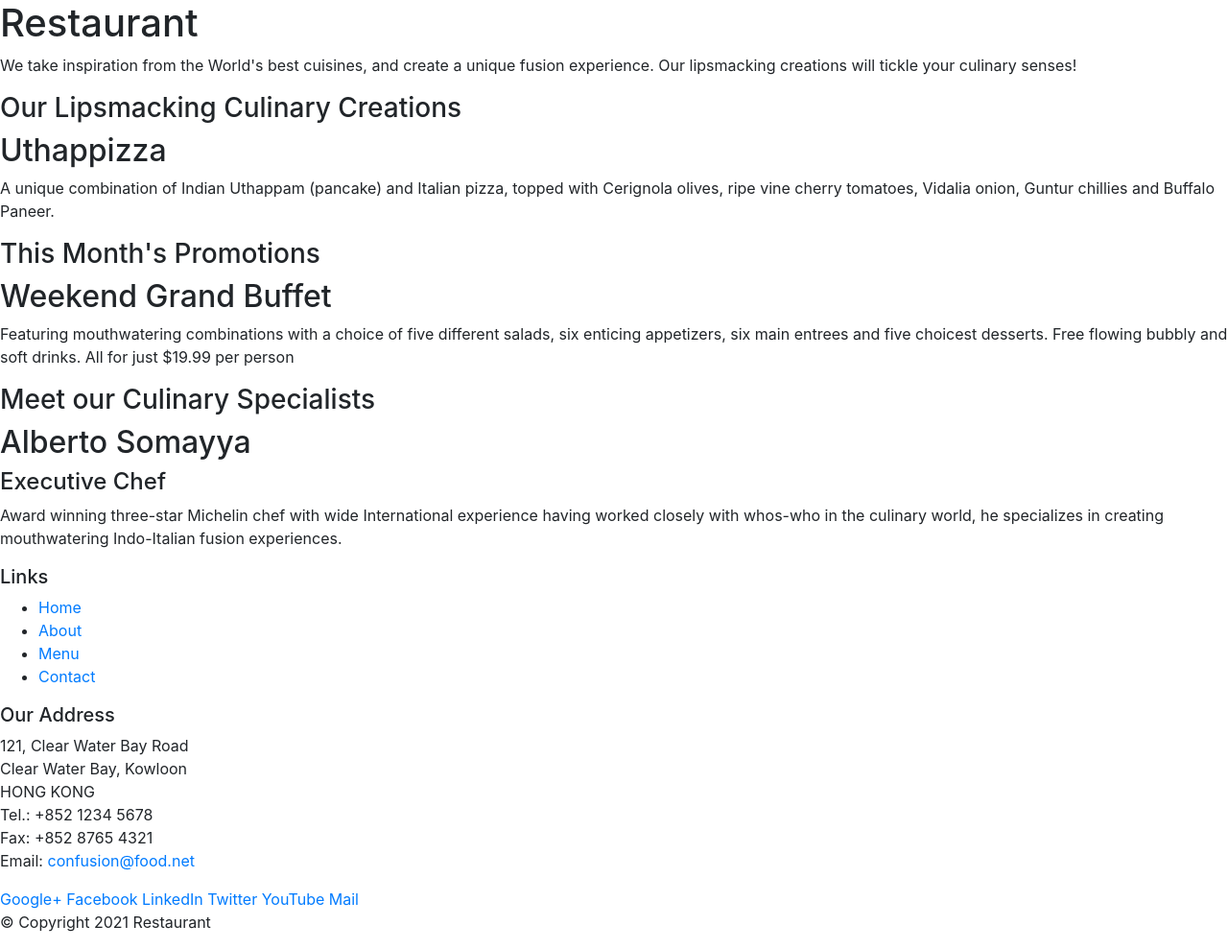
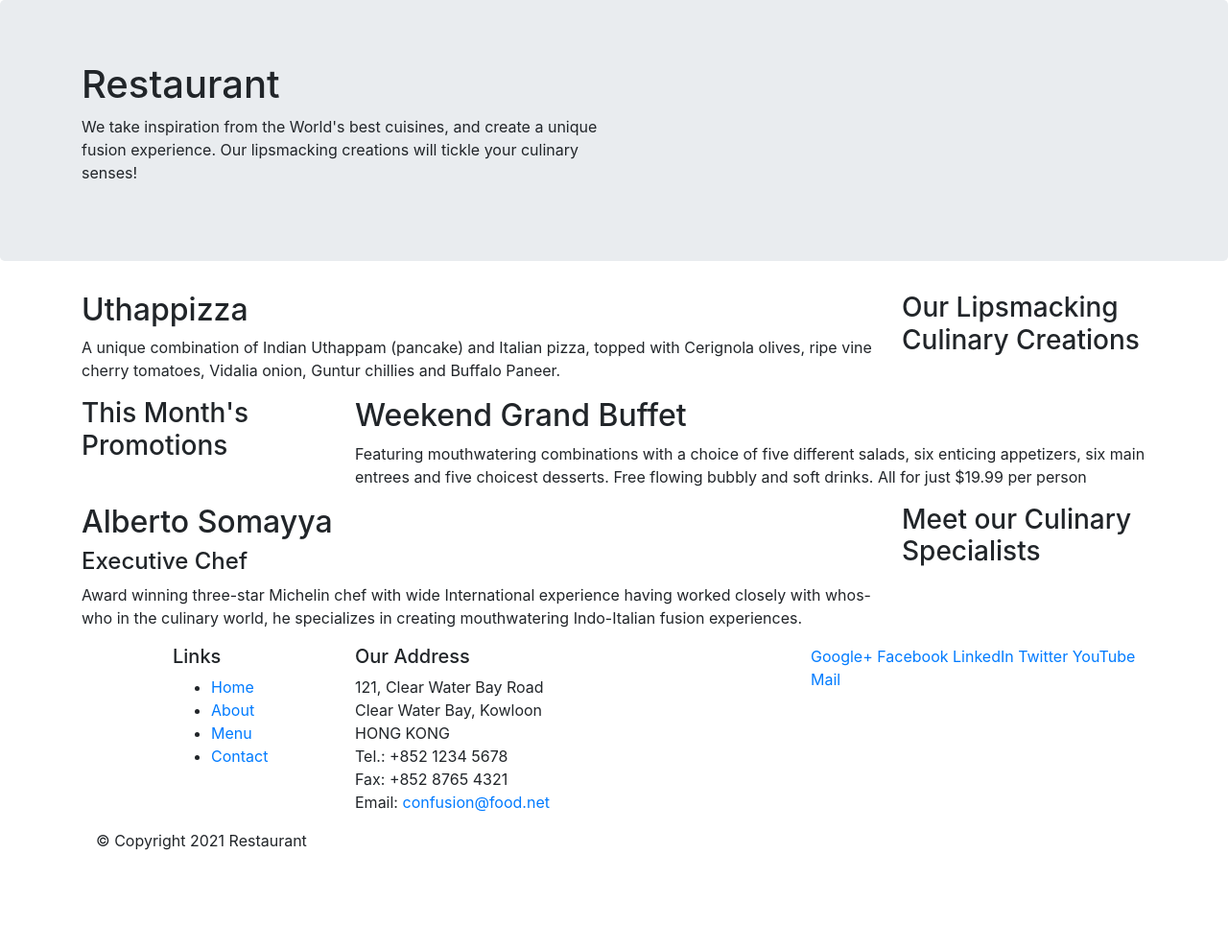
Before and after one commit to prakash19csu214/Restaurant-Project, a website: page index.html in a window 1280 px wide. Shown: the whole page at 96% size. After the commit the page ends 904 px from the top, so only its background shows below. Drawn offline with nearby package versions, Linux system fonts and the light colour scheme.

Commit message:
bootstrap grid part-1

```diff
--- a/index.html
+++ b/index.html
@@ -14,46 +14,46 @@
 
 <body>
 
-    <header>
-        <div>
-            <div>
-                <div>
+    <header class="jumbotron">
+        <div class="container">
+            <div class="row">
+                <div class="col-12 col-sm-6">
                     <h1>Restaurant</h1>
                     <p>We take inspiration from the World's best cuisines, and create a unique fusion experience. Our lipsmacking creations will tickle your culinary senses!</p>
                 </div>
-                <div>
+                <div class="col-12 col-sm">
                 </div>
             </div>
         </div>
     </header>
 
-    <div>
-        <div>
-            <div>
+    <div class="container">
+        <div class="row">
+            <div class="col-12 col-sm-4 col-md-3 order-sm-last">
                 <h3>Our Lipsmacking Culinary Creations</h3>
             </div>
-            <div>
+            <div class="col col-sm col-md order-sm-first">
                 <h2>Uthappizza</h2>
                 <p>A unique combination of Indian Uthappam (pancake) and Italian pizza, topped with Cerignola olives, ripe vine cherry tomatoes, Vidalia onion, Guntur chillies and Buffalo Paneer.</p>
             </div>
         </div>
 
 
-        <div>
-            <div>
+        <div class="row">
+            <div class="col-12 col-sm-4 col-md-3">
                 <h3>This Month's Promotions</h3>
             </div>
-            <div>
+            <div class="col col-sm col-md">
                 <h2>Weekend Grand Buffet</h2>
                 <p>Featuring mouthwatering combinations with a choice of five different salads, six enticing appetizers, six main entrees and five choicest desserts. Free flowing bubbly and soft drinks. All for just $19.99 per person </p>
             </div>
         </div>
 
-        <div>
-            <div>
+        <div class="row">
+            <div class="col-12 col-sm-4 col-md-3 order-sm-last">
                 <h3>Meet our Culinary Specialists</h3>
             </div>
-            <div>
+            <div class="col col-sm col-md order-sm-first">
                 <h2>Alberto Somayya</h2>
                 <h4>Executive Chef</h4>
                 <p>Award winning three-star Michelin chef with wide International experience having worked closely with whos-who in the culinary world, he specializes in creating mouthwatering Indo-Italian fusion experiences. </p>
@@ -62,9 +62,9 @@
     </div>
 
     <footer>
-        <div>
-            <div>
-                <div>
+        <div class="container">
+            <div class="row">
+                <div class="col-4 col-sm-2 offset-1">
                     <h5>Links</h5>
                     <ul>
                         <li><a href="#">Home</a></li>
@@ -73,7 +73,7 @@
                         <li><a href="#">Contact</a></li>
                     </ul>
                 </div>
-                <div>
+                <div class="col-7 col-sm-5">
                     <h5>Our Address</h5>
                     <address>
 		              121, Clear Water Bay Road<br>
@@ -84,7 +84,7 @@
 		              Email: <a href="mailto:confusion@food.net">confusion@food.net</a>
 		           </address>
                 </div>
-                <div>
+                <div class="col-12 col-sm-4">
                     <div>
                         <a href="http://google.com/+">Google+</a>
                         <a href="http://www.facebook.com/profile.php?id=">Facebook</a>
@@ -95,7 +95,7 @@
                     </div>
                 </div>
            </div>
-           <div>
+           <div class="col-auto">
                 <div>
                     <p>© Copyright 2021 Restaurant</p>
                 </div>
```
